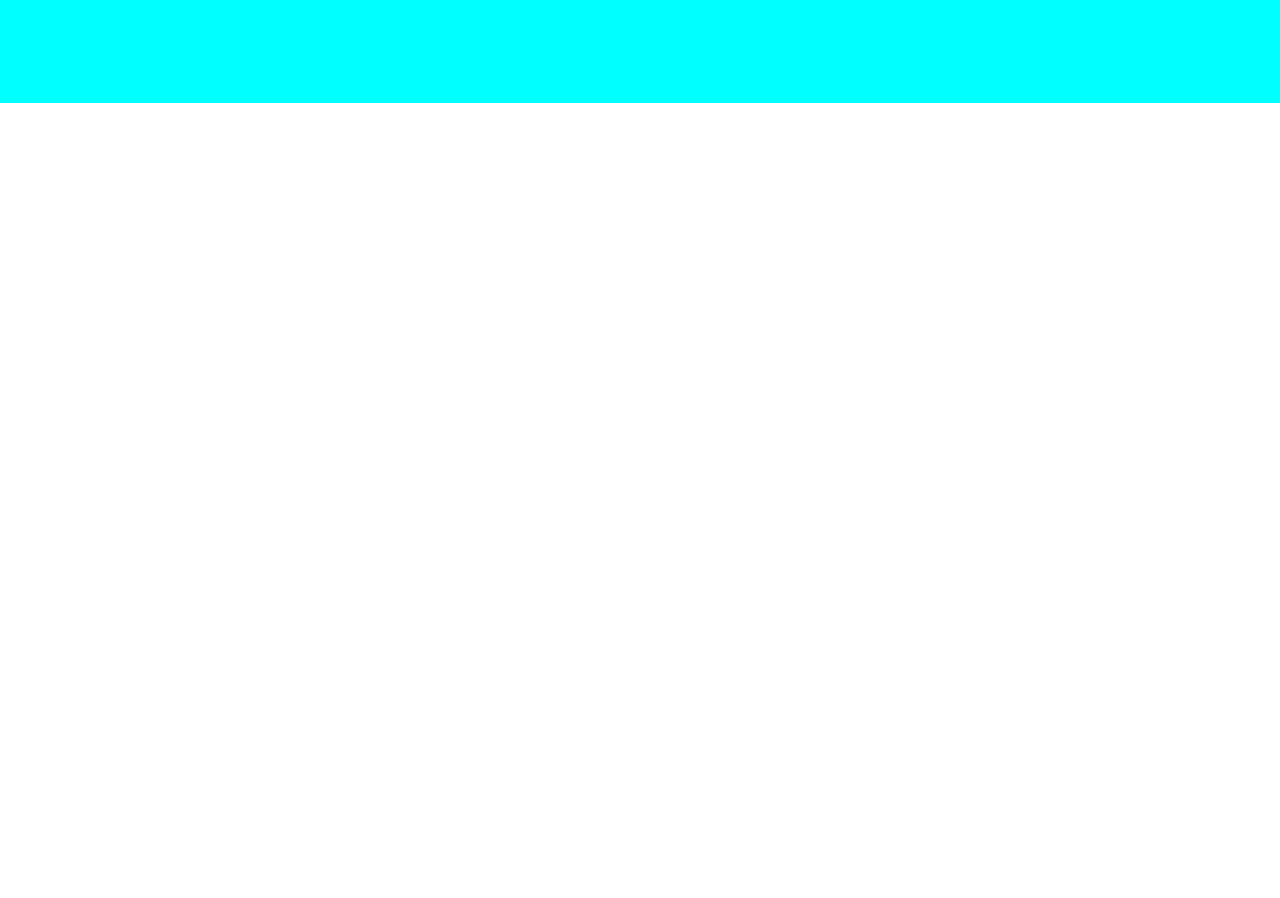
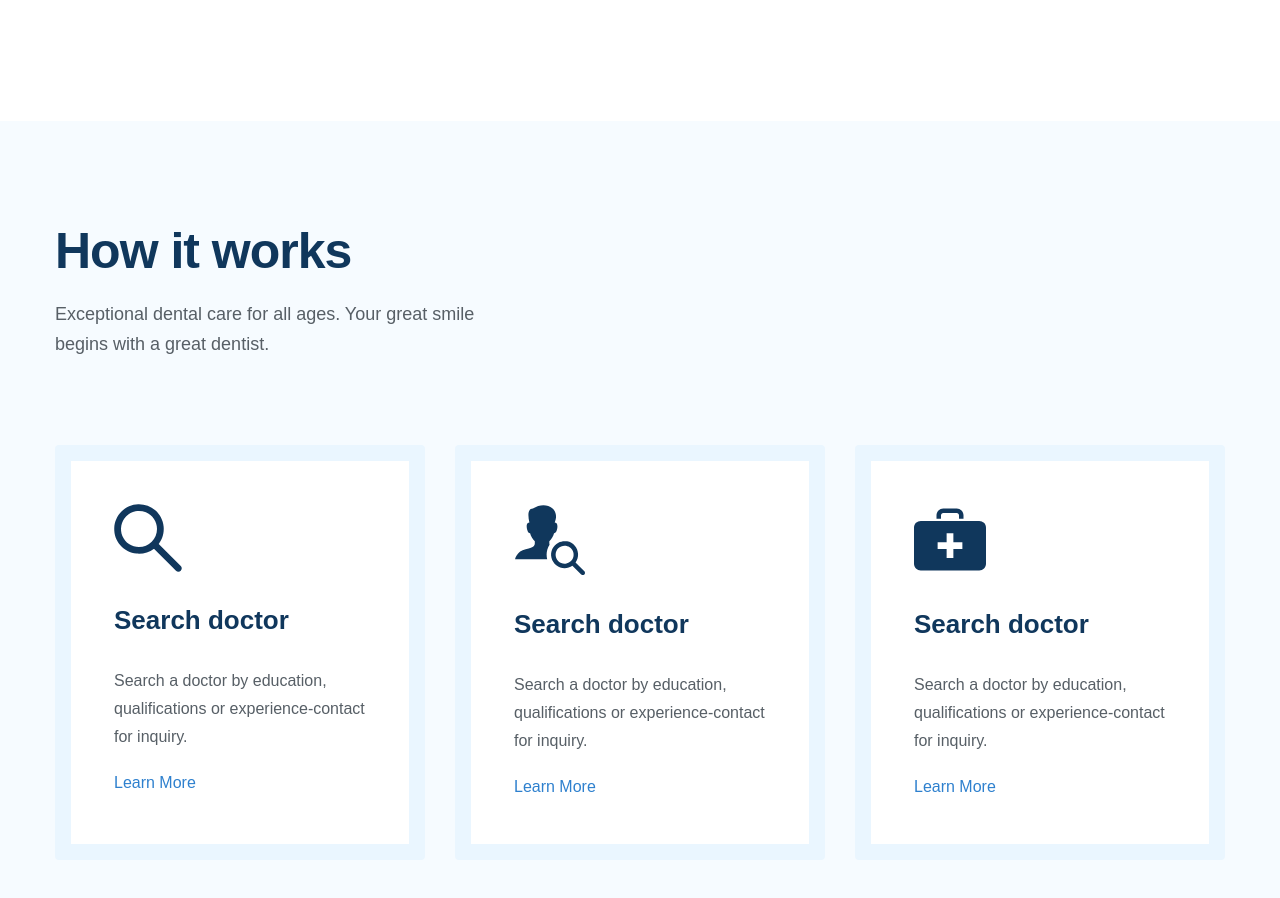
Before and after one commit to daivix/figma-to-html-03, a plain HTML site: page index.html in a window 1280 px wide. Shown: the part 1800-2698 px from the top of the page. Drawn offline with Linux system fonts and the light colour scheme.

Commit message:
6. Code Works

```diff
--- a/assets/css/style.css
+++ b/assets/css/style.css
@@ -207,7 +207,8 @@ a {
 
 .service {
     padding: 170px 0;
-    background: cyan;
+    background: #fff;
+    /* background: cyan; */
 }
 
 .service__heading,
@@ -216,9 +217,9 @@ a {
 }
 
 .service__desc {
-    /* Đây là kiến thức 14:01 */
+    /* Đây là kiến thức 14:01 căn giữa*/
     width: 468px;
-    margin: 0 auto;
+    margin: 18px auto 0;
 }
 
 .service__row {
@@ -248,6 +249,7 @@ a {
 
 .service-item:hover {
 
+    /* Kỹ thuật để item được hiển thị bên trên dù dính liền nhau */
     position: relative;
     /* box-shadow: 0px 14px 28px 0px rgba(0, 0, 0, 0.05); */
     box-shadow: 0px 14px 28px 0px rgba(0, 0, 0, 1);
@@ -291,3 +293,62 @@ a {
 .service__btn {
     margin-top: 55px;
 }
+
+
+/* ========================== WORKS */
+
+.work {
+    background: #F6FBFF;
+    padding: 100px 0;
+}
+
+.work__desc {
+    width: 468px;
+}
+
+.work__list {
+    margin-top: 86px;
+    display: grid;
+    grid-template-columns: repeat(3, 1fr);
+    column-gap: 30px;
+}
+
+.work-item {
+    padding: 43px;
+    border-radius: 4px;
+    background: #FFF;
+    border: 16px solid #EAF6FF;
+    transition: 0.25s;
+}
+
+.work-item:hover {
+    border-color: #2e80ce;
+    /* Hiệu ứng nhảy lên khi trở chuột vào */
+    transform: translateY(-16px);
+}
+
+.work-item__heading {
+    color: #10375C;
+    margin-top: 28px;
+    font-size: 2.6rem;
+    font-weight: 600;
+    line-height: 1.38; /* 138.462% */
+}
+
+.work-item__desc {
+    margin-top: 28px;
+    color: #575F66;
+    font-size: 1.6rem;
+    font-weight: 300;
+    line-height: 1.75; /* 175% */
+}
+
+.work-item__more {
+    margin-top: 18px;
+    /* Do thuộc tính margin-top/bottom không thể sử dụng với thẻ inline => Sử dụng display: inline-block để hổ trợ */
+    display: inline-block;
+    color: #2E80CE;
+    font-size: 1.6rem;
+    font-weight: 400;
+    line-height: 1.75; /* 175% */
+}
--- a/index.html
+++ b/index.html
@@ -140,8 +140,7 @@
                       <section class="service-item">
                         <div class="service-item__icon">
                             <svg xmlns="http://www.w3.org/2000/svg" width="22" height="24" viewBox="0 0 22 24" fill="none">
-                                <path d="M20.3598 2.63964C17.9506 -0.556131 14.2772 -0.568132 11.2481 1.10682C11.001 1.24657 10.7219 1.31411 10.4406 1.30222C10.1592 1.29033 9.88633 1.19945 9.65105 1.03931C8.49552 0.245717 7.29036 -0.316477 5.13904 0.207462C0.623408 1.3071 0 4.90379 0 8.99816C0.0797353 12.1602 0.500857 15.3032 1.25551 18.3683C2.11836 22.0168 3.90382 24 5.43354 24C6.96326 24 7.00963 22.2204 7.00963 20.8016C7.00963 19.2009 7.39505 14.8009 10.8642 14.8009C13.5317 14.8009 14.3333 18.4013 14.3333 20.8016C14.3329 23.095 15.1722 24 16.6628 24C19.5267 24 20.9796 15.3938 21.3719 13.1237C21.7642 10.8535 22.9882 6.12569 20.3598 2.63964Z"
-                                fill="currentColor"/>
+                                <path d="M20.3598 2.63964C17.9506 -0.556131 14.2772 -0.568132 11.2481 1.10682C11.001 1.24657 10.7219 1.31411 10.4406 1.30222C10.1592 1.29033 9.88633 1.19945 9.65105 1.03931C8.49552 0.245717 7.29036 -0.316477 5.13904 0.207462C0.623408 1.3071 0 4.90379 0 8.99816C0.0797353 12.1602 0.500857 15.3032 1.25551 18.3683C2.11836 22.0168 3.90382 24 5.43354 24C6.96326 24 7.00963 22.2204 7.00963 20.8016C7.00963 19.2009 7.39505 14.8009 10.8642 14.8009C13.5317 14.8009 14.3333 18.4013 14.3333 20.8016C14.3329 23.095 15.1722 24 16.6628 24C19.5267 24 20.9796 15.3938 21.3719 13.1237C21.7642 10.8535 22.9882 6.12569 20.3598 2.63964Z" fill="currentColor"/>
                             </svg>
                         </div>
 
@@ -154,8 +153,7 @@
                       <section class="service-item">
                         <div class="service-item__icon">
                             <svg xmlns="http://www.w3.org/2000/svg" width="22" height="24" viewBox="0 0 22 24" fill="none">
-                                <path d="M20.3598 2.63964C17.9506 -0.556131 14.2772 -0.568132 11.2481 1.10682C11.001 1.24657 10.7219 1.31411 10.4406 1.30222C10.1592 1.29033 9.88633 1.19945 9.65105 1.03931C8.49552 0.245717 7.29036 -0.316477 5.13904 0.207462C0.623408 1.3071 0 4.90379 0 8.99816C0.0797353 12.1602 0.500857 15.3032 1.25551 18.3683C2.11836 22.0168 3.90382 24 5.43354 24C6.96326 24 7.00963 22.2204 7.00963 20.8016C7.00963 19.2009 7.39505 14.8009 10.8642 14.8009C13.5317 14.8009 14.3333 18.4013 14.3333 20.8016C14.3329 23.095 15.1722 24 16.6628 24C19.5267 24 20.9796 15.3938 21.3719 13.1237C21.7642 10.8535 22.9882 6.12569 20.3598 2.63964Z"
-                                fill="currentColor"/>
+                                <path d="M20.3598 2.63964C17.9506 -0.556131 14.2772 -0.568132 11.2481 1.10682C11.001 1.24657 10.7219 1.31411 10.4406 1.30222C10.1592 1.29033 9.88633 1.19945 9.65105 1.03931C8.49552 0.245717 7.29036 -0.316477 5.13904 0.207462C0.623408 1.3071 0 4.90379 0 8.99816C0.0797353 12.1602 0.500857 15.3032 1.25551 18.3683C2.11836 22.0168 3.90382 24 5.43354 24C6.96326 24 7.00963 22.2204 7.00963 20.8016C7.00963 19.2009 7.39505 14.8009 10.8642 14.8009C13.5317 14.8009 14.3333 18.4013 14.3333 20.8016C14.3329 23.095 15.1722 24 16.6628 24C19.5267 24 20.9796 15.3938 21.3719 13.1237C21.7642 10.8535 22.9882 6.12569 20.3598 2.63964Z" fill="currentColor"/>
                             </svg>
                         </div>
 
@@ -172,6 +170,41 @@
 
 
          </section>
+
+         <!-- Works -->
+         <section class="work">
+            <div class="container">
+                <h2 class="section-heading">How it works</h2>
+                <p class="section-desc work__desc">Exceptional dental care for all ages. Your great smile begins with a great dentist.</p>
+
+                <div class="work__list">
+                    <!-- Work Item 1 -->
+                    <section class="work-item">
+                        <img src="./assets/img/layer1.svg" alt="" class="work-item__icon">
+                        <h3 class="work-item__heading">Search doctor</h3>
+                        <p class="work-item__desc">Search a doctor by education, qualifications or experience-contact for inquiry.</p>
+                        <a href="#!" class="work-item__more">Learn More</a>
+                    </section>
+
+                    <!-- Work Item 2 -->
+                     <section class="work-item">
+                        <img src="./assets/img/Orion_find-user.svg" alt="" class="work-item__icon">
+                        <h3 class="work-item__heading">Search doctor</h3>
+                        <p class="work-item__desc">Search a doctor by education, qualifications or experience-contact for inquiry.</p>
+                        <a href="#!" class="work-item__more">Learn More</a>
+                    </section>
+
+                    <!-- Work Item 3 -->
+                      <section class="work-item">
+                        <img src="./assets/img/Orion_first-aid-kit.svg" alt="" class="work-item__icon">
+                        <h3 class="work-item__heading">Search doctor</h3>
+                        <p class="work-item__desc">Search a doctor by education, qualifications or experience-contact for inquiry.</p>
+                        <a href="#!" class="work-item__more">Learn More</a>
+                    </section>
+
+                </div>
+            </div>
+         </section>
     </main>
 
 </body>
```
Also changed, not shown: assets/img/Orion_find-user.svg (added), assets/img/Orion_first-aid-kit.svg (added), assets/img/layer1.svg (added).
